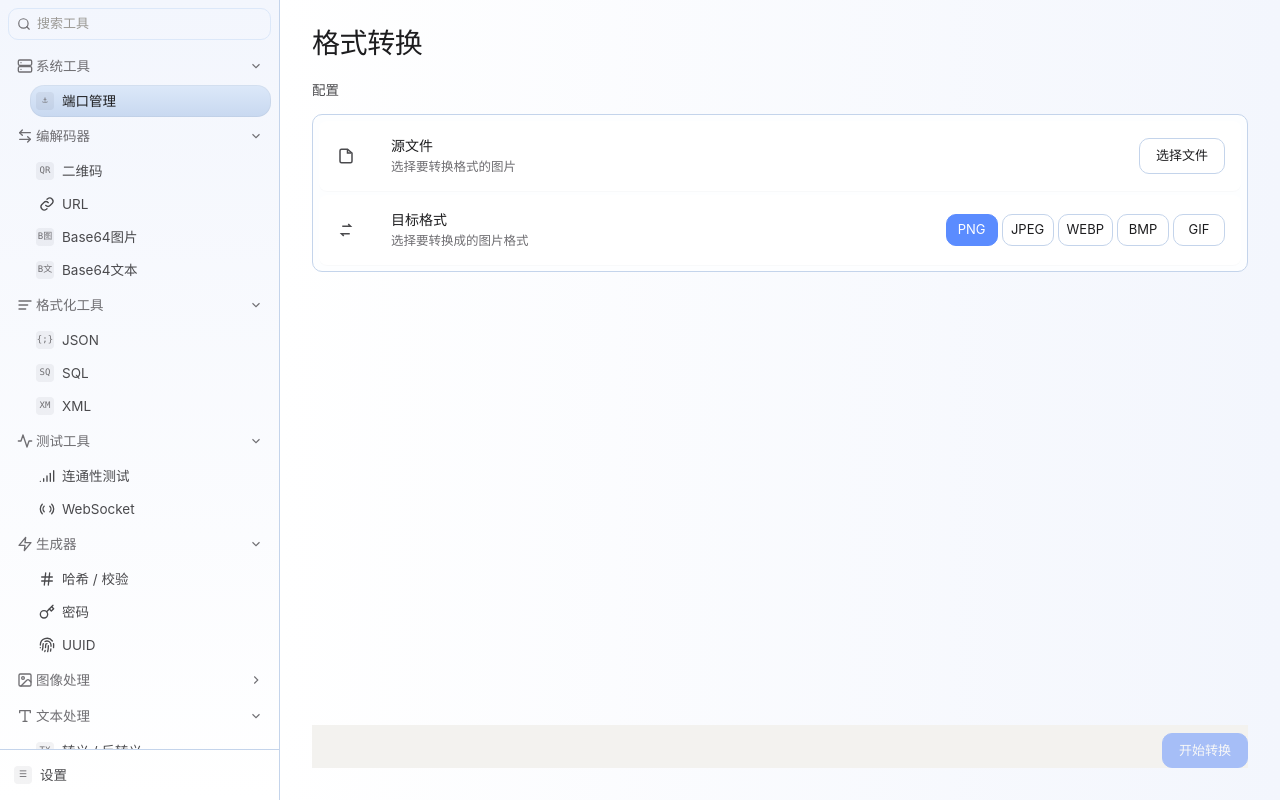
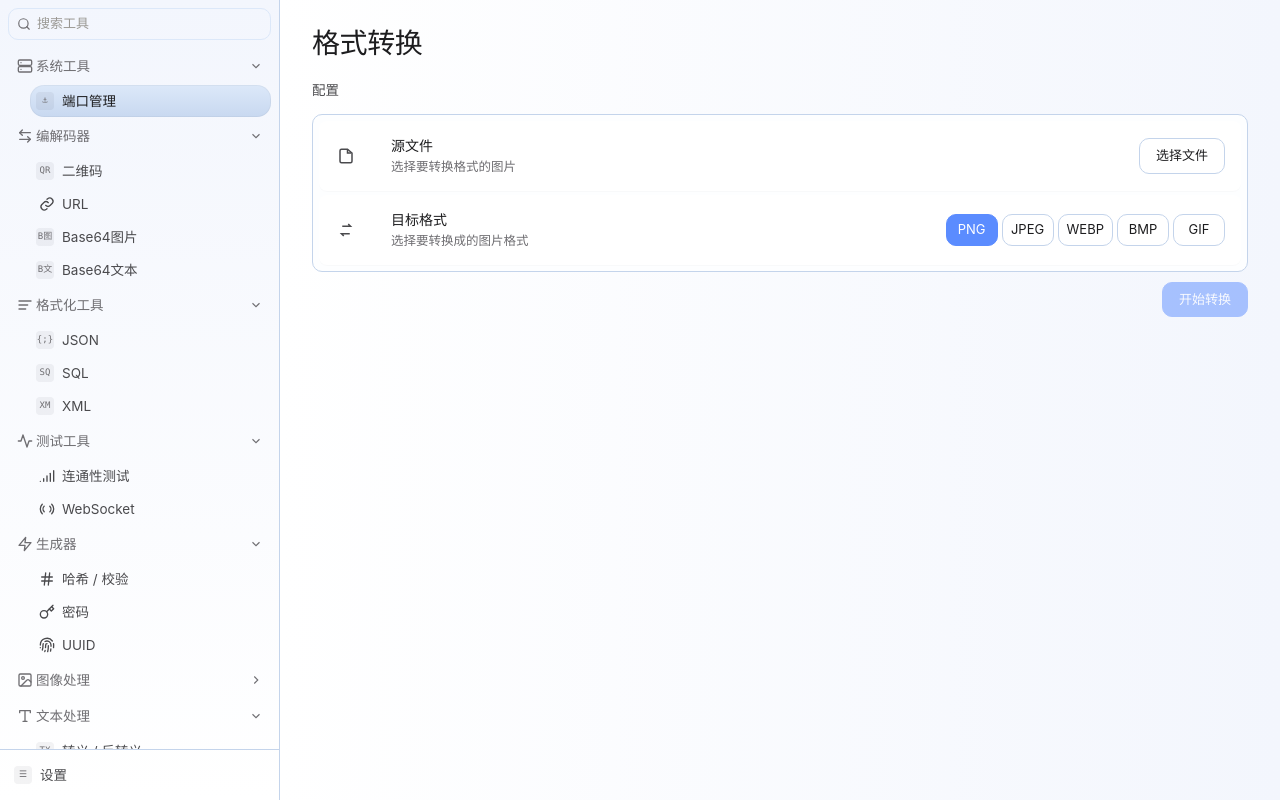
Before and after one commit to MeQln/Tauri-DevBox, a Vue app: page /tools/image-format in a window 1280 px wide. Built offline with nearby package versions, Linux system fonts and the light colour scheme.

Commit message:
fix: 移除格式转换页底部灰色操作条背景

```diff
--- a/src/views/FormatConversionView.vue
+++ b/src/views/FormatConversionView.vue
@@ -61,7 +61,7 @@
     </div>
 
     <!-- 操作栏 -->
-    <div class="bar bar-sticky">
+    <div class="bar">
       <span v-if="busy" class="bar-msg">正在转换…</span>
       <span v-if="errMsg" class="bar-msg bar-err">{{ errMsg }}</span>
       <button class="btn btn-primary" :disabled="busy || !sourcePath" @click="convert">开始转换</button>
@@ -207,10 +207,6 @@ async function convert() {
 }
 .preview-info { font-size: 12.5px; color: var(--ink-3); display: flex; align-items: center; gap: 8px; }
 
-.bar-sticky {
-  position: sticky; bottom: 0; padding-top: 8px;
-  background: var(--card); margin-top: auto;
-}
 .bar { display: flex; align-items: center; gap: 10px; justify-content: flex-end; }
 .bar-msg { font-size: 13px; color: var(--ink-3); flex: 1; }
 .bar-err { color: var(--warn); }
```
